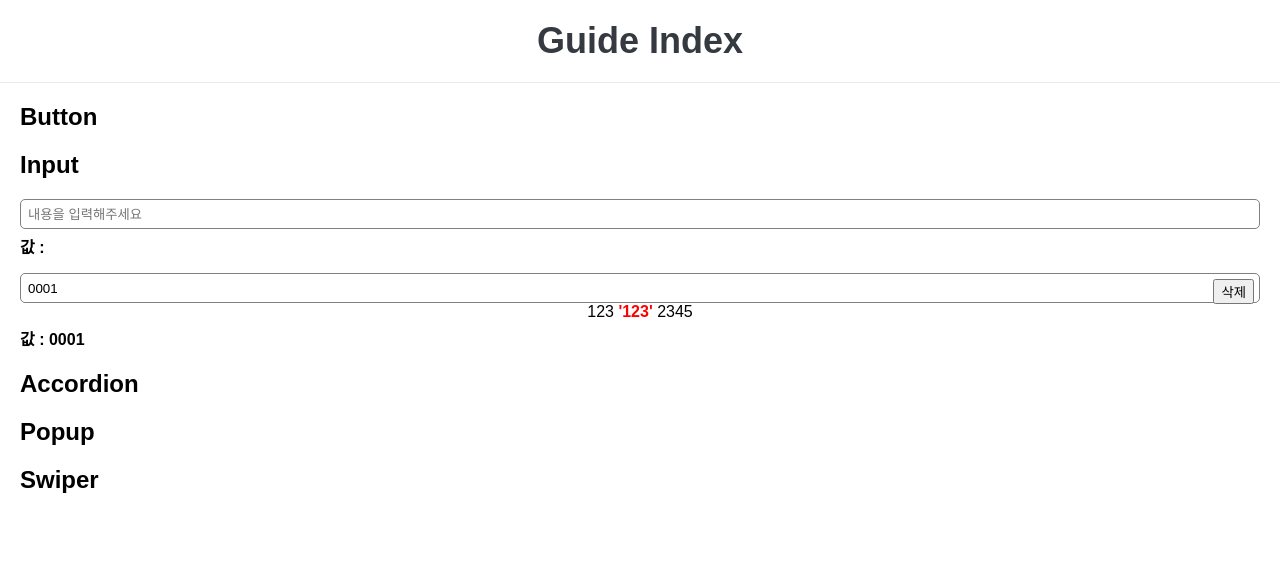
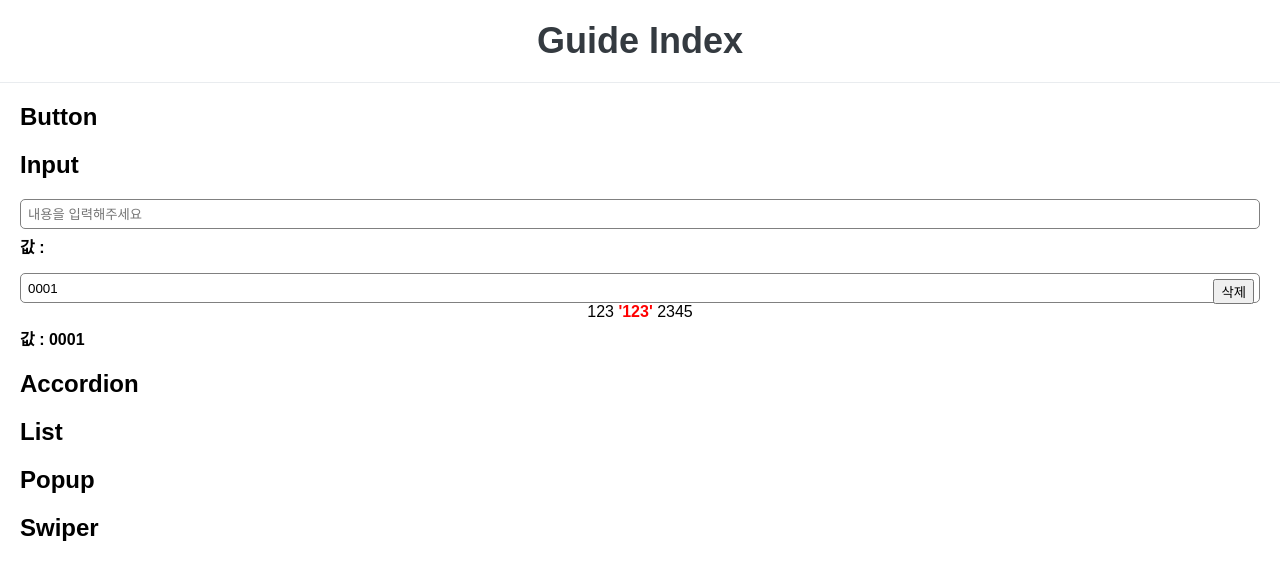
Before and after one commit to Lim-Suhyeon/ReactTest, a React (Create React App) app: page / in a window 1280 px wide. Shown: the top 580 px of the page. Built offline with nearby package versions, Linux system fonts and the light colour scheme.

Commit message:
Update 3 files

```diff
--- a/src/App.js
+++ b/src/App.js
@@ -4,6 +4,7 @@ import TopHeader from "./layout/TopHeader";
 import ButtonGuide from "./guide/ButtonGuide";
 import InputGuide from "./guide/InputGuide";
 import AccordionGuide from "./guide/AccordionGuide";
+import ListGuide from "./guide/ListGuide";
 import PopupGuide from "./guide/PopupGuide";
 import SwiperGuide from "./guide/SwiperGuide";
 
@@ -22,6 +23,7 @@ export default function App() {
       <ButtonGuide />
       <InputGuide />
       <AccordionGuide />
+      <ListGuide />
       <PopupGuide />
       <SwiperGuide />
     </div>
--- /dev/null
+++ b/src/component/List.js
@@ -0,0 +1,7 @@
+import React from "react";
+
+function List(props) {
+  return <div className="guide_cont"></div>;
+}
+
+export default List;
--- /dev/null
+++ b/src/guide/ListGuide.js
@@ -0,0 +1,13 @@
+import React from "react";
+import List from "../component/List";
+
+function ListGuide() {
+  return (
+    <div className="guide_cont">
+      <h2 className="guide_h2">List</h2>
+      <List />
+    </div>
+  );
+}
+
+export default ListGuide;
```
